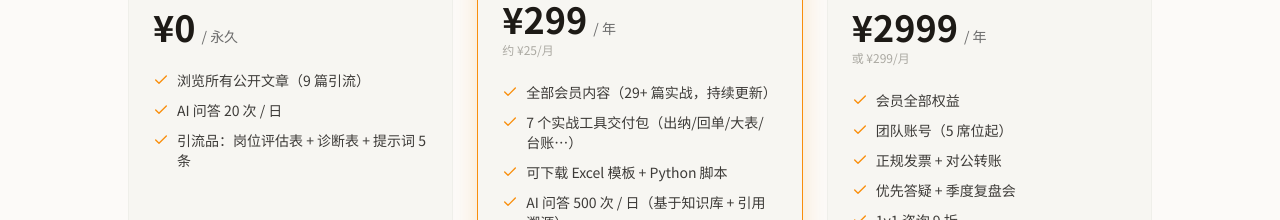
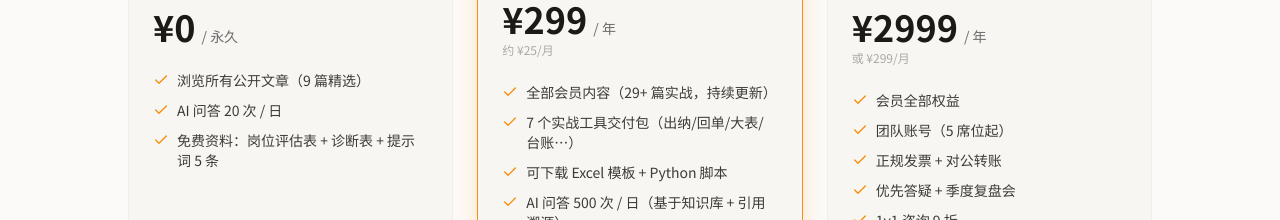
Before and after one commit to wangjing202603-glitch/caiya-website, a Next.js app in the folder web/: page /pricing in a window 1280 px wide. Shown: the part 372-592 px from the top of the page. Built offline with nearby package versions, Linux system fonts and the light colour scheme.

Commit message:
fix: 定价页免费按钮跳/kb+去掉'引流品'字眼

```diff
--- a/web/app/pricing/page.tsx
+++ b/web/app/pricing/page.tsx
@@ -13,10 +13,11 @@ const PLANS = [
     monthly: "",
     highlight: false,
     cta: "免费开始",
+    href: "/kb",
     features: [
-      "浏览所有公开文章（9 篇引流）",
+      "浏览所有公开文章（9 篇精选）",
       "AI 问答 20 次 / 日",
-      "引流品：岗位评估表 + 诊断表 + 提示词 5 条",
+      "免费资料：岗位评估表 + 诊断表 + 提示词 5 条",
     ],
   },
   {
@@ -125,7 +126,7 @@ export default function PricingPage() {
               ))}
             </ul>
             <Link
-              href="/auth/sign-in"
+              href={p.code === "free" ? "/kb" : "/pricing"}
               className={
                 "mt-6 inline-flex items-center justify-center gap-1.5 rounded-md px-4 py-2.5 text-sm font-semibold transition " +
                 (p.highlight
```
